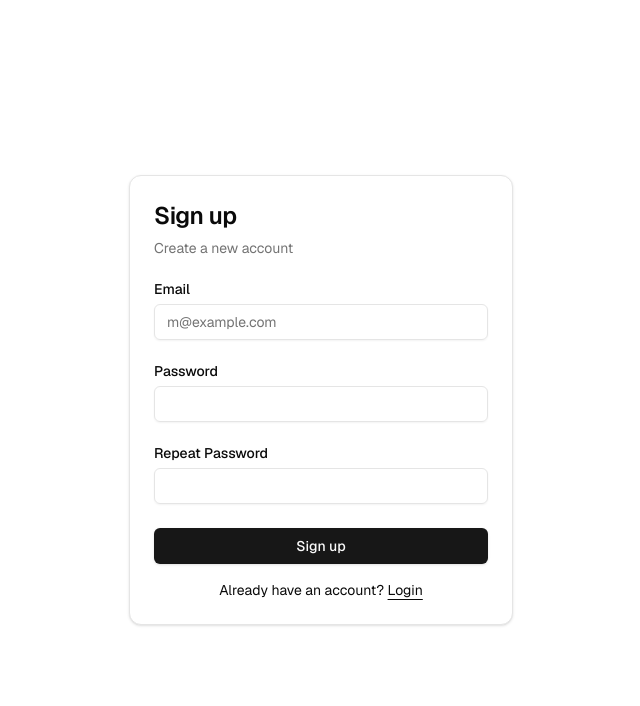
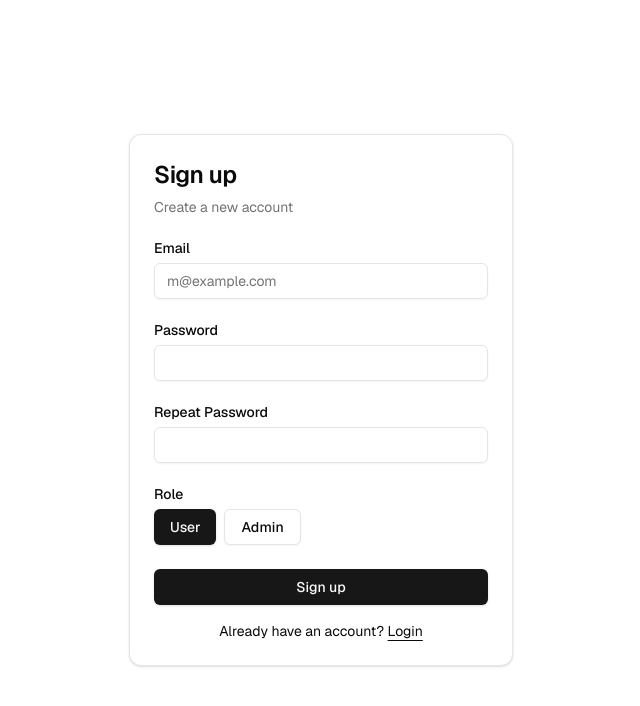
Before and after one commit to theahollon/studentconnect, a Next.js app in the folder studentconnect/: page /auth/sign-up in a window 1280 px wide. Shown: the top 706 px of the page, without its empty margins (319-959 px from the left). Built offline with nearby package versions, Linux system fonts and the light colour scheme; no server answers.

Commit message:
Added auth.ts, and edited sign-up-form.tsx

```diff
--- a/studentconnect/components/sign-up-form.tsx
+++ b/studentconnect/components/sign-up-form.tsx
@@ -25,6 +25,11 @@ export function SignUpForm({
   const [repeatPassword, setRepeatPassword] = useState("");
   const [error, setError] = useState<string | null>(null);
   const [isLoading, setIsLoading] = useState(false);
+
+  // 🔴 AI generated
+  const [role, setRole] = useState<"user" | "admin">("user");
+  // 🔴 AI generated end
+
   const router = useRouter();
 
   const handleSignUp = async (e: React.FormEvent) => {
@@ -44,10 +49,17 @@ export function SignUpForm({
         email,
         password,
         options: {
+          // 🔴 AI generated
+          data: {
+            role,
+          },
+          // 🔴 AI generated end
           emailRedirectTo: `${window.location.origin}/protected`,
         },
       });
+
       if (error) throw error;
+
       router.push("/auth/sign-up-success");
     } catch (error: unknown) {
       setError(error instanceof Error ? error.message : "An error occurred");
@@ -77,10 +89,9 @@ export function SignUpForm({
                   onChange={(e) => setEmail(e.target.value)}
                 />
               </div>
+
               <div className="grid gap-2">
-                <div className="flex items-center">
-                  <Label htmlFor="password">Password</Label>
-                </div>
+                <Label htmlFor="password">Password</Label>
                 <Input
                   id="password"
                   type="password"
@@ -89,10 +100,9 @@ export function SignUpForm({
                   onChange={(e) => setPassword(e.target.value)}
                 />
               </div>
+
               <div className="grid gap-2">
-                <div className="flex items-center">
-                  <Label htmlFor="repeat-password">Repeat Password</Label>
-                </div>
+                <Label htmlFor="repeat-password">Repeat Password</Label>
                 <Input
                   id="repeat-password"
                   type="password"
@@ -101,11 +111,36 @@ export function SignUpForm({
                   onChange={(e) => setRepeatPassword(e.target.value)}
                 />
               </div>
+
+              {/* 🔴 AI generated */}
+              <div className="grid gap-2">
+                <Label>Role</Label>
+                <div className="flex gap-2">
+                  <Button
+                    type="button"
+                    variant={role === "user" ? "default" : "outline"}
+                    onClick={() => setRole("user")}
+                  >
+                    User
+                  </Button>
+                  <Button
+                    type="button"
+                    variant={role === "admin" ? "default" : "outline"}
+                    onClick={() => setRole("admin")}
+                  >
+                    Admin
+                  </Button>
+                </div>
+              </div>
+              {/* 🔴 AI generated end */}
+
               {error && <p className="text-sm text-red-500">{error}</p>}
+
               <Button type="submit" className="w-full" disabled={isLoading}>
                 {isLoading ? "Creating an account..." : "Sign up"}
               </Button>
             </div>
+
             <div className="mt-4 text-center text-sm">
               Already have an account?{" "}
               <Link href="/auth/login" className="underline underline-offset-4">
```
Also changed, not shown: studentconnect/lib/auth.ts (added, +27 -0 lines).
